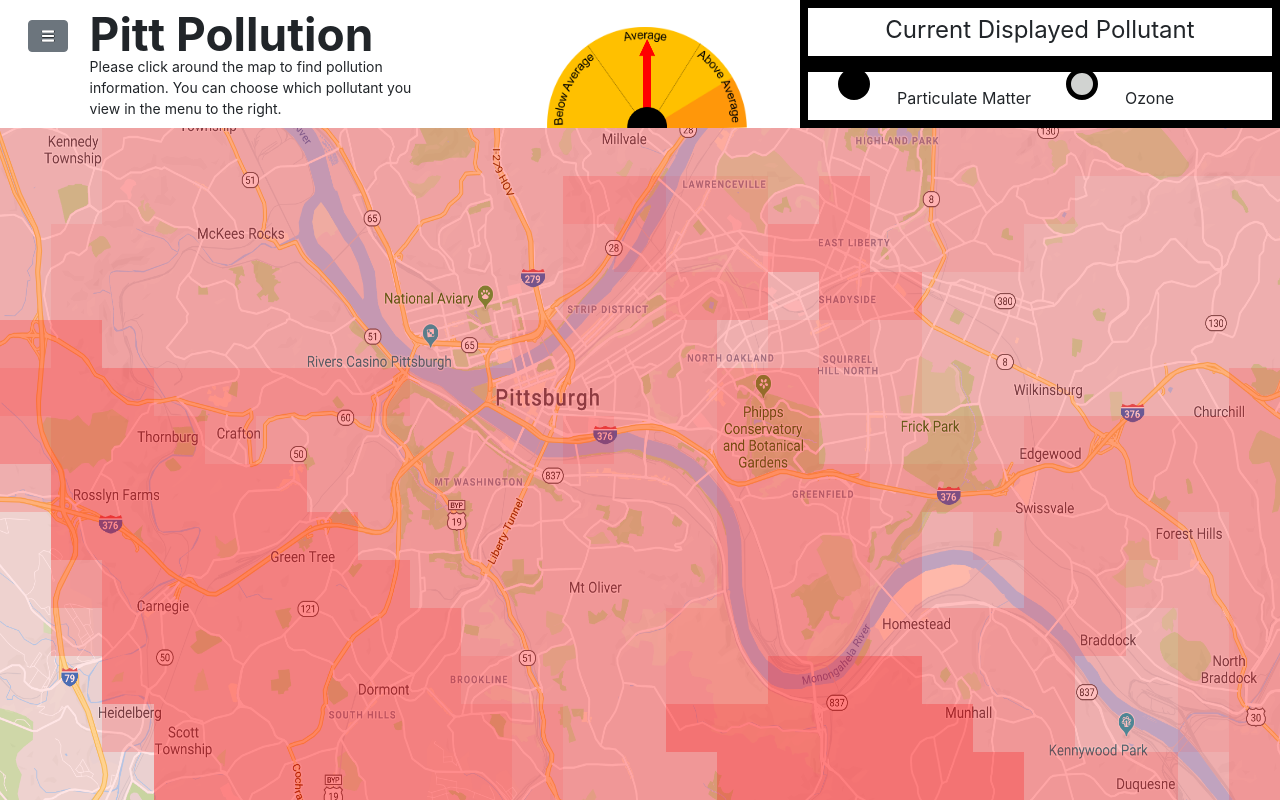
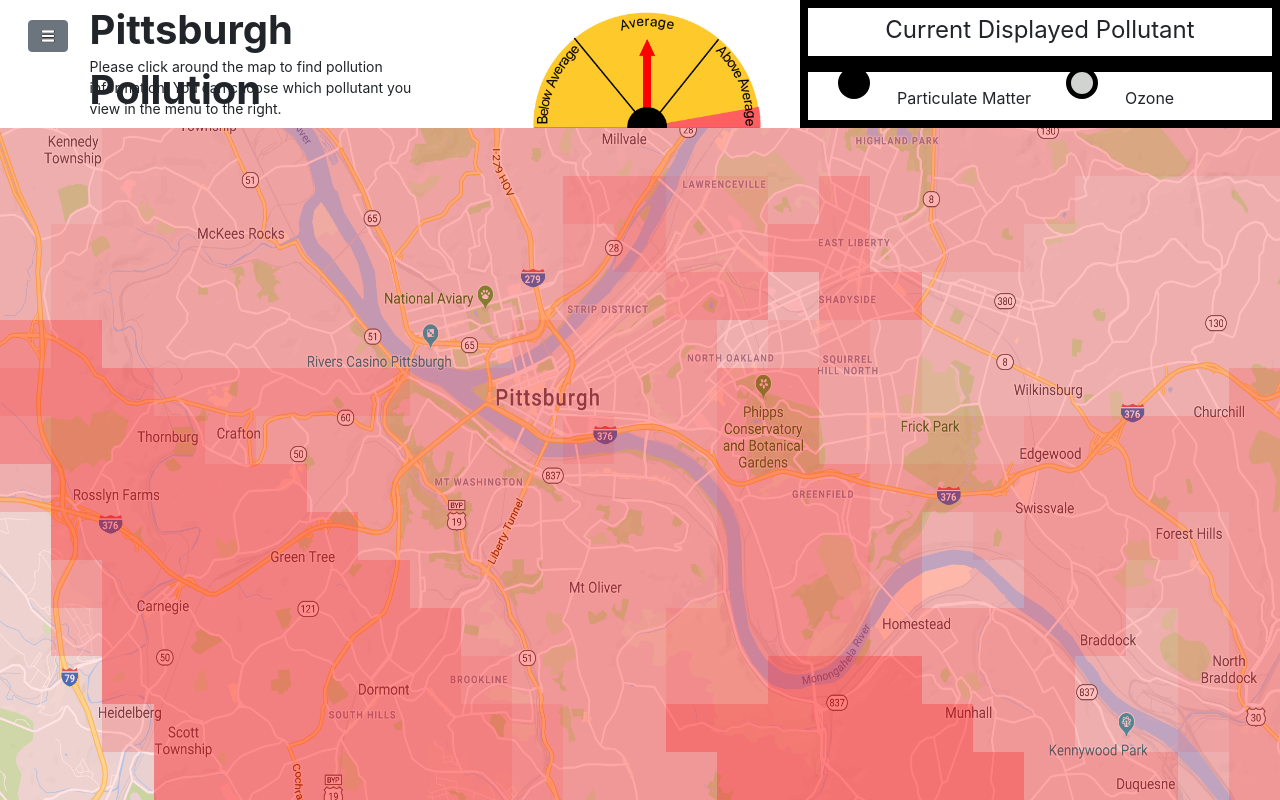
Before and after one commit to yuehhanc/pit_pollution_maps, a Django app: page /pollution_map/ in a window 1280 px wide. Run offline with Django 3.2, Linux system fonts and the light colour scheme; some libraries are stand-ins or nearby versions.

Commit message:
new dial image
- css changed
- dial.png changed

```diff
--- a/pollution_map/static/pollution_map/base.css
+++ b/pollution_map/static/pollution_map/base.css
@@ -81,11 +81,15 @@
 }
 
 .pm25_dial_img {
-    width: 25vh;
-    height: 15vh;
-    /*position: absolute;*/
-    left:2vh;
-    top:3.5vh;
+    /*width: 25vh;
+    height: 15vh;*/
+    width: 30vh;
+    height: 30vh;
+    position: absolute;
+    /*left:2vh;
+    top:3.5vh;*/
+    left:-2.5vh;
+    top:-2.5vh;
 }
 
 .o3_dial_img {
@@ -157,7 +161,7 @@
     width: 32px;
     height: 32px;
     border-radius: 32px;
-    top: -9.5px;
+    top: -10.5px;
     left: -9px;
     position: relative;
     background-color: #d1d3d1;
@@ -171,7 +175,7 @@
     width: 32px;
     height: 32px;
     border-radius: 32px;
-    top: -9.5px;
+    top: -10.5px;
     left: -9px;
     position: relative;
     background-color: black;
--- a/pollution_map/templates/pollution_map/base.html
+++ b/pollution_map/templates/pollution_map/base.html
@@ -37,10 +37,15 @@
                                     <input type="submit" class='dropdown-item' value="Contact" />
                                 </form>
                             </li>
+                            <li>
+                                <form method="get" action="{% url 'about' %}">
+                                    <input type="submit" class='dropdown-item' value="About" />
+                                </form>
+                            </li>
                         </ul>
                     </div>
-                    <div style="text-align: left; font-size: 46px; font-weight: bold; position: absolute; left: 7vw;">
-                        Pitt Pollution
+                    <div style="text-align: left; font-size: 40px; font-weight: bold; position: absolute; left: 7vw;">
+                        Pittsburgh Pollution
                     </div>
                     <p style="top: 7vh; left: 7vw; position: absolute; font-size: 14px;">
                         Please click around the map to find pollution information. You can choose which pollutant you view in the menu to the right.
--- a/pollution_map/urls.py
+++ b/pollution_map/urls.py
@@ -8,5 +8,6 @@
     url(r'^past_data$', views.past_data, name='past_data'),
     url(r'^download$', views.download, name='download'),
     url(r'^contact$', views.contact, name='contact'),
+    url(r'^about$', views.about, name='about'),
     url(r'^get_cursor_json$', views.get_cursor_json, name='get_cursor_json')
 ]
--- a/pollution_map/views.py
+++ b/pollution_map/views.py
@@ -37,3 +37,7 @@
 def contact(request):
     context = {}
     return render(request, 'pollution_map/home.html', context)
+
+def about(request):
+    context = {}
+    return render(request, 'pollution_map/home.html', context)
```
Also changed, not shown: pollution_map/static/pollution_map/images/dial.png, pollution_map/static/pollution_map/images/dial_prev.png (added).
